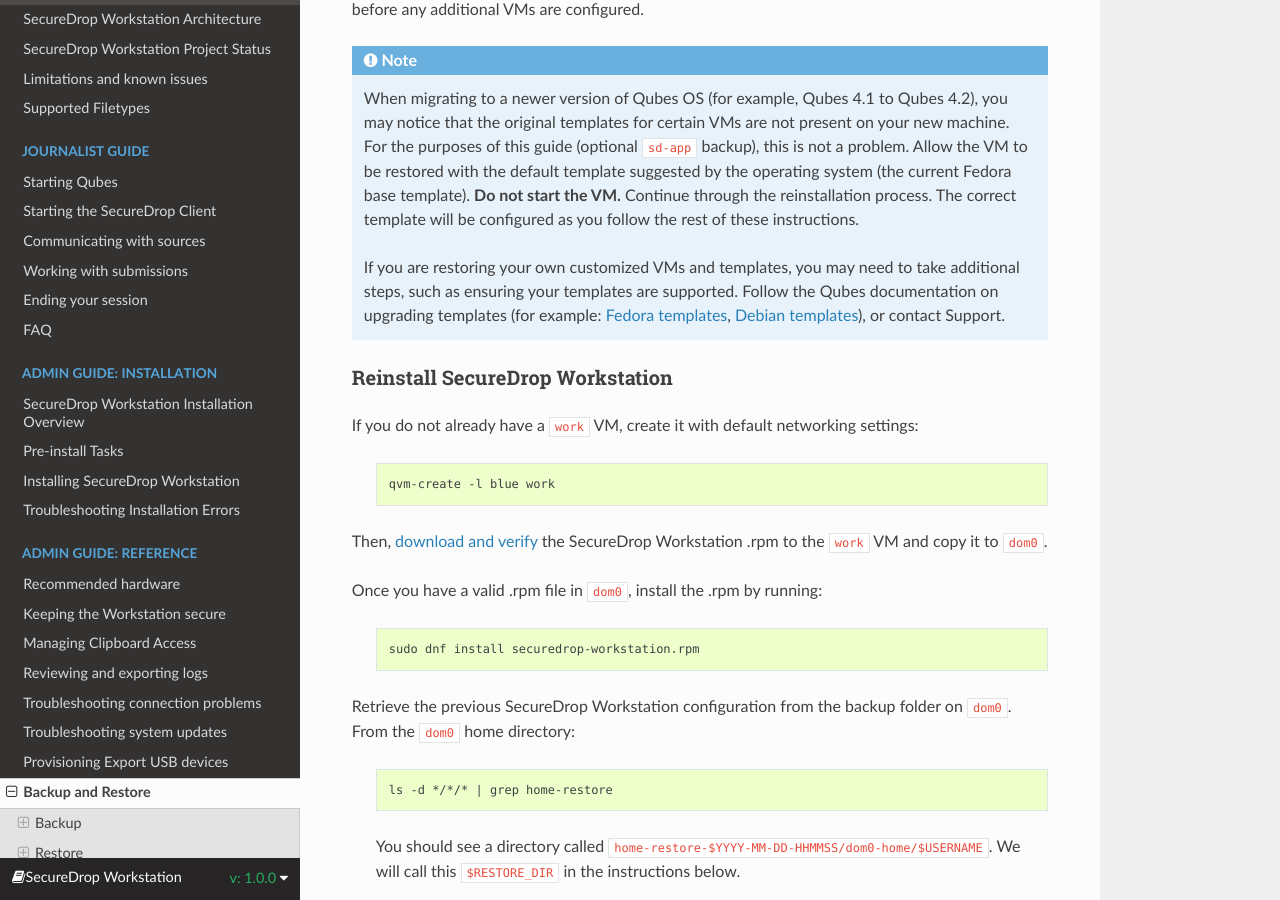
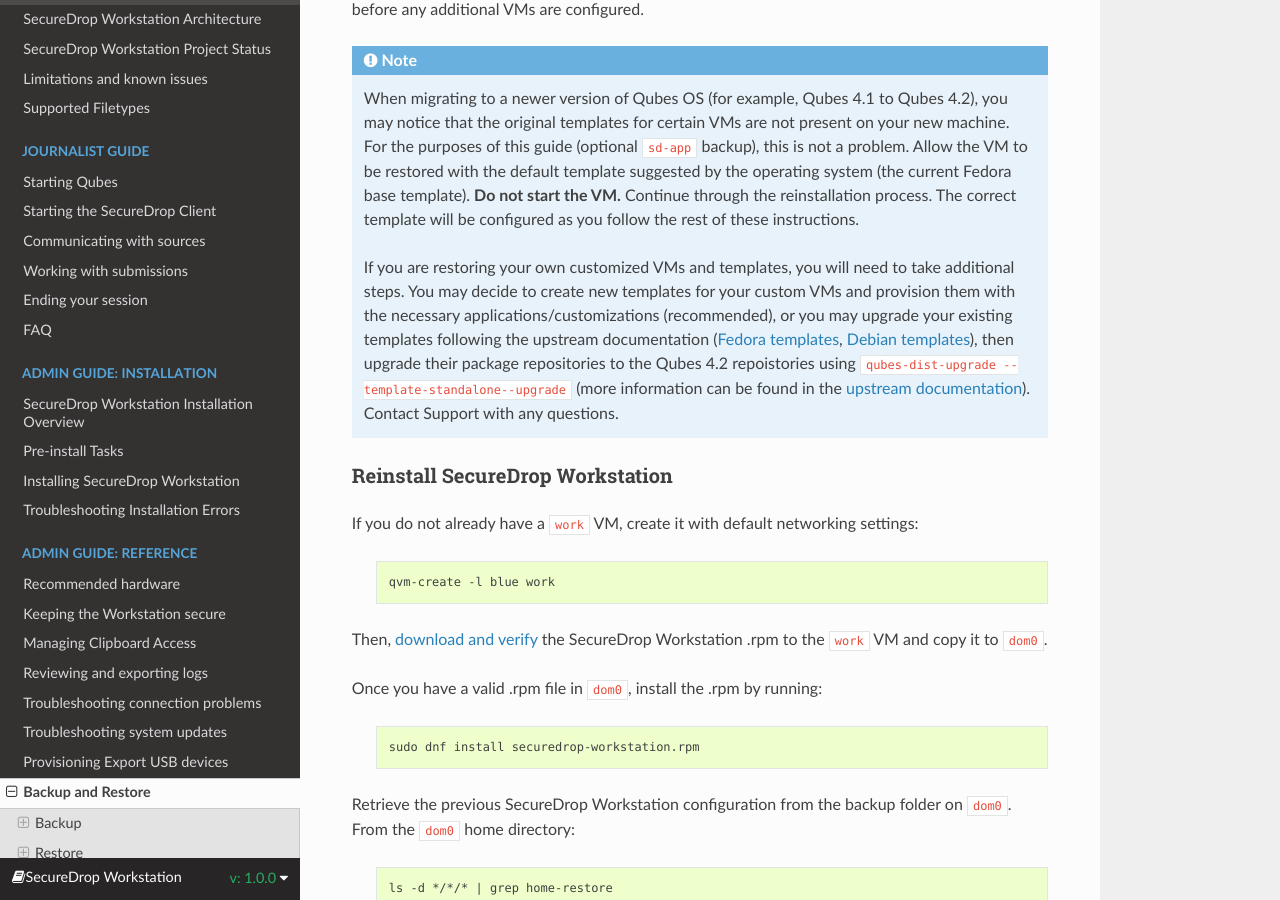
Before and after one commit to freedomofpress/securedrop-workstation-docs, a Sphinx documentation site: the page built from docs/admin/reference/backup.rst, in a window 1280 px wide and 900 px high, scrolled down 3170 px. Built offline with Sphinx 7.4.7 and the Read the Docs theme 2.0.0, drawn with Linux system fonts in a browser that asks for light colours.

Commit message:
Include our recommended path for custom template upgrades (rebuild instead of upgrade). Link to upstream dist-upgrade template-standalone-upgrade instructions.

```diff
--- a/docs/admin/reference/backup.rst
+++ b/docs/admin/reference/backup.rst
@@ -152,12 +152,16 @@
   the VM.** Continue through the reinstallation process. The correct template will be
   configured as you follow the rest of these instructions.
 
-  If you are restoring your own customized VMs and templates, you may need to take
-  additional steps, such as ensuring your templates are supported. Follow the Qubes
-  documentation on upgrading templates (for example:
-  `Fedora templates <https://www.qubes-os.org/doc/templates/fedora/#upgrading>`_,
+  If you are restoring your own customized VMs and templates, you will need to take
+  additional steps. You may decide to create new templates for your custom VMs and
+  provision them with the necessary applications/customizations (recommended), or
+  you may upgrade your existing templates following the upstream documentation
+  (`Fedora templates <https://www.qubes-os.org/doc/templates/fedora/#upgrading>`_,
   `Debian templates <https://www.qubes-os.org/doc/templates/debian/#upgrading>`_),
-  or contact Support.
+  then upgrade their package repositories to the Qubes 4.2 repoistories using
+  ``qubes-dist-upgrade --template-standalone--upgrade`` (more information can be
+  found in the `upstream documentation <https://www.qubes-os.org/doc/upgrade/4.2/#clean-installation>`_).
+  Contact Support with any questions.
 
 Reinstall SecureDrop Workstation
 ~~~~~~~~~~~~~~~~~~~~~~~~~~~~~~~~
```
